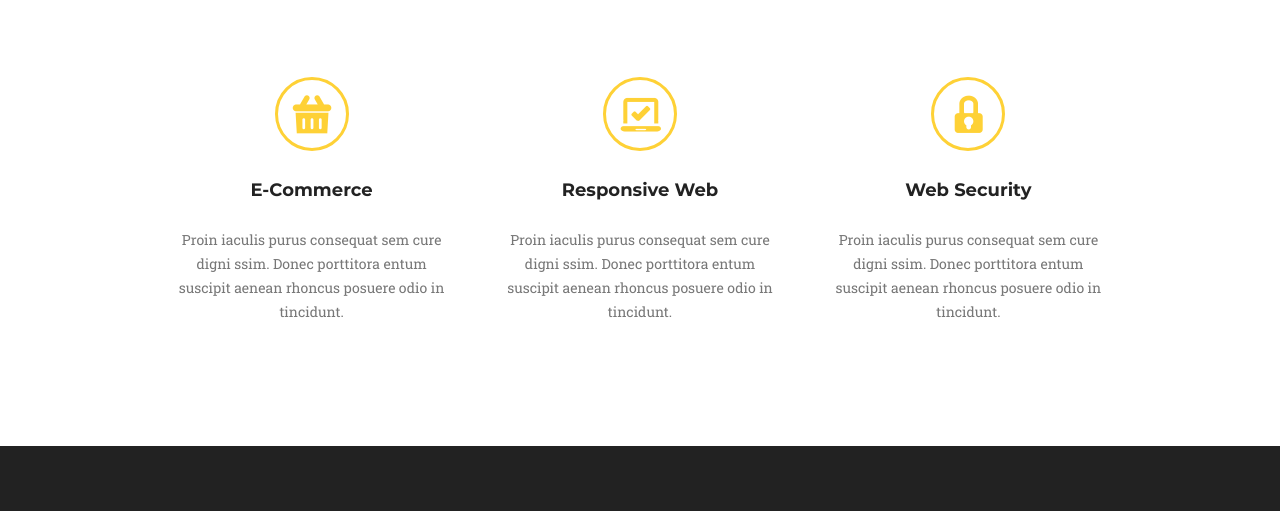
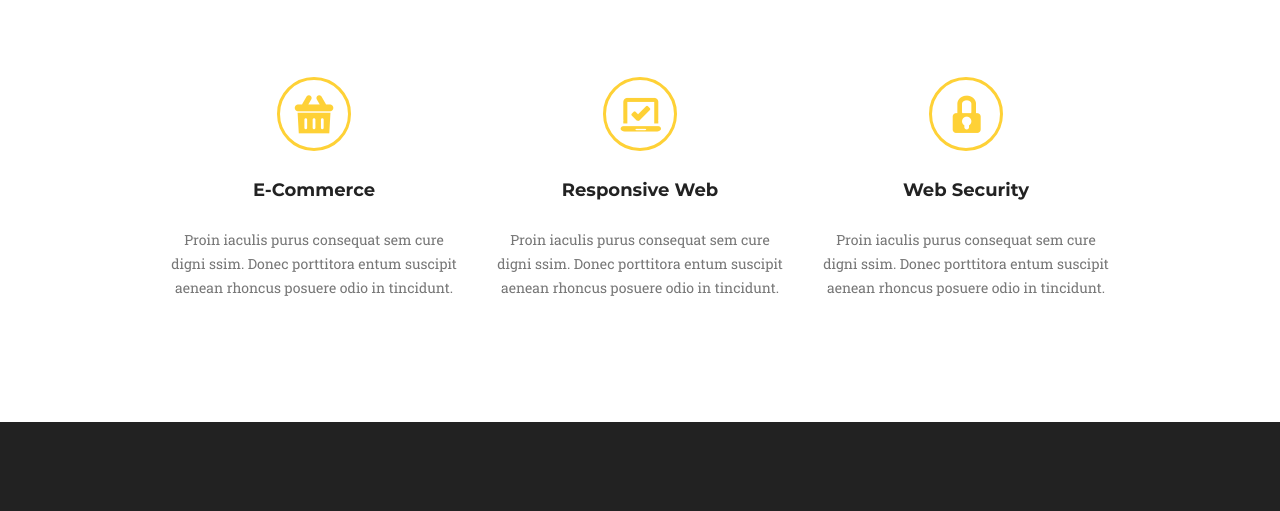
Before and after one commit to Shaitan84/module-07, a plain HTML site: page index.html in a window 1280 px wide. Shown: the part 289-800 px from the top of the page. Drawn offline with Linux system fonts and the light colour scheme.

Commit message:
reload CSS

```diff
--- a/css/styles.css
+++ b/css/styles.css
@@ -171,7 +171,7 @@ body {
 }
 
 .services_list-link {
-  width: 17.7rem;
+  width: 18rem;
 }
 
 .services_list_item-title {
```
